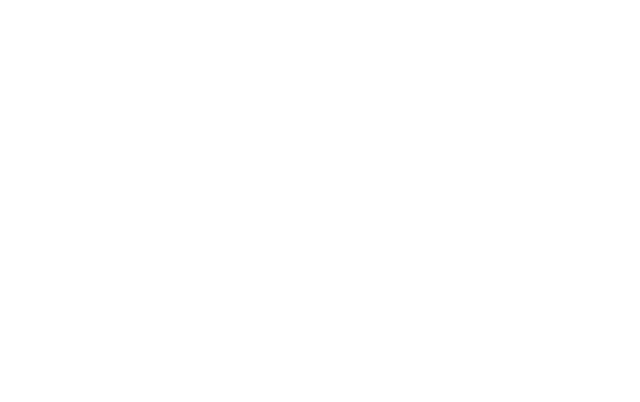
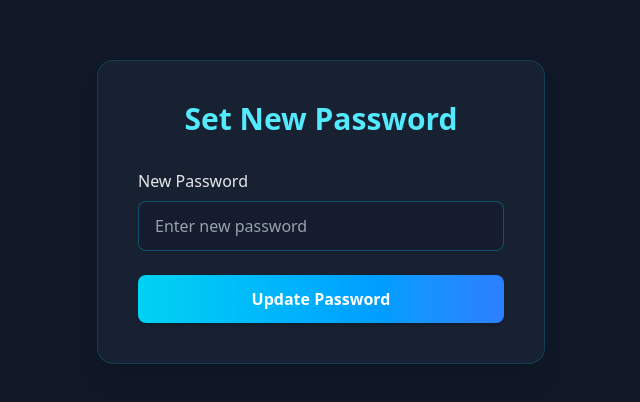
Before and after one commit to Aniebiet-ifiok/swiss, a React (Vite) app in the folder swiss_grant/: page /password-reset in a window 1280 px wide. Before the commit this address had no page. Shown: the part 188-590 px from the top of the page, without its empty margins (319-959 px from the left). Built offline with nearby package versions, Linux system fonts and the light colour scheme.

Commit message:
dmfnskdfskd

```diff
--- a/swiss_grant/src/App.jsx
+++ b/swiss_grant/src/App.jsx
@@ -10,7 +10,8 @@
 import { Toaster } from "react-hot-toast";
 import AboutGrant from './pages/about';
 import Contact from './pages/contact';
-import Redirect from './pages/redirecting'
+import Redirect from './pages/redirecting';
+import PasswordReset from './pages/passwordReset';
 
 export default function App() {
   return (
@@ -32,6 +33,10 @@
           {/* contact page */}
           <Route path="/contact" element={<Contact/>}/>
 
+          {/* password reset */}
+          <Route path="/password-reset" element={<PasswordReset/>}/>
+
+
           {/* redirecting */}
           <Route path="/redirecting" element={<Redirect/>}/>
 
--- a/swiss_grant/src/components/login.jsx
+++ b/swiss_grant/src/components/login.jsx
@@ -9,7 +9,9 @@
   const navigate = useNavigate();
   const [formData, setFormData] = useState({ email: "", password: "" });
   const [loading, setLoading] = useState(false);
-  const [showPassword, setShowPassword] = useState(false); // New state
+  const [showPassword, setShowPassword] = useState(false);
+  const [showResetModal, setShowResetModal] = useState(false); // State for reset modal
+  const [resetEmail, setResetEmail] = useState(""); // State for reset email input
 
   const containerVariants = {
     hidden: { opacity: 0 },
@@ -57,6 +59,25 @@
     } else {
       toast.success("Logged in successfully!");
       navigate("/ceo_dashboard");
+    }
+  };
+
+  const handleResetPassword = async (e) => {
+    e.preventDefault();
+    setLoading(true);
+
+    const { error } = await supabase.auth.resetPasswordForEmail(resetEmail, {
+      redirectTo: `${window.location.origin}/password-reset`, // Redirect URL after reset
+    });
+
+    setLoading(false);
+
+    if (error) {
+      toast.error(error.message);
+    } else {
+      toast.success("Password reset email sent! Check your inbox.");
+      setShowResetModal(false); // Close modal
+      setResetEmail(""); // Clear email input
     }
   };
 
@@ -132,7 +153,7 @@
           <motion.div variants={itemVariants} className="relative">
             <label className="block text-gray-200 font-medium mb-2">Password</label>
             <input
-              type={showPassword ? "text" : "password"} // Toggle type
+              type={showPassword ? "text" : "password"}
               name="password"
               value={formData.password}
               onChange={handleChange}
@@ -146,6 +167,16 @@
               className="absolute top-14 cursor-pointer right-3 transform -translate-y-1/2 text-gray-400 hover:text-cyan-300"
             >
               {showPassword ? <FaEyeSlash /> : <FaEye />}
+            </button>
+          </motion.div>
+
+          <motion.div variants={itemVariants} className="text-right">
+            <button
+              type="button"
+              onClick={() => setShowResetModal(true)}
+              className="text-cyan-300 cursor-pointer hover:text-cyan-200 underline text-sm transition-colors duration-200"
+            >
+              Forgot Password?
             </button>
           </motion.div>
 
@@ -171,6 +202,56 @@
         </motion.p>
       </motion.div>
 
+      {/* Reset Password Modal */}
+      {showResetModal && (
+        <motion.div
+          className="fixed inset-0 bg-gray-900/80 flex items-center justify-center z-20"
+          initial={{ opacity: 0 }}
+          animate={{ opacity: 1 }}
+          exit={{ opacity: 0 }}
+        >
+          <motion.div
+            className="bg-gray-800/60 backdrop-blur-md p-8 rounded-2xl shadow-xl w-full max-w-md border border-cyan-400/15"
+            initial={{ scale: 0.8, opacity: 0 }}
+            animate={{ scale: 1, opacity: 1 }}
+            transition={{ duration: 0.3 }}
+          >
+            <h3 className="text-2xl font-bold text-center mb-6 text-cyan-300">
+              Reset Password
+            </h3>
+            <form onSubmit={handleResetPassword} className="space-y-4">
+              <div>
+                <label className="block text-gray-200 font-medium mb-2">Email Address</label>
+                <input
+                  type="email"
+                  value={resetEmail}
+                  onChange={(e) => setResetEmail(e.target.value)}
+                  required
+                  className="w-full px-4 py-3 rounded-lg bg-gray-900/50 border border-cyan-400/30 text-white placeholder-gray-400 focus:outline-none focus:ring-2 focus:ring-cyan-400 transition-all duration-200"
+                  placeholder="Enter your email"
+                />
+              </div>
+              <div className="flex justify-end space-x-4">
+                <button
+                  type="button"
+                  onClick={() => setShowResetModal(false)}
+                  className="px-4 py-2 text-gray-200 hover:text-cyan-300 transition-colors duration-200"
+                >
+                  Cancel
+                </button>
+                <button
+                  type="submit"
+                  disabled={loading}
+                  className="px-4 py-2 bg-gradient-to-r from-cyan-400 to-blue-500 text-white rounded-lg font-semibold hover:scale-105 transition-transform duration-200 shadow-md disabled:opacity-50 disabled:cursor-not-allowed"
+                >
+                  {loading ? "Sending..." : "Send Reset Link"}
+                </button>
+              </div>
+            </form>
+          </motion.div>
+        </motion.div>
+      )}
+
       <style>{`
         @keyframes gradient-x {
           0%, 100% { background-position: 0% 50%; }
--- a/swiss_grant/src/pages/ceo.jsx
+++ b/swiss_grant/src/pages/ceo.jsx
@@ -477,7 +477,7 @@
   const [walletAddress, setWalletAddress] = useState("");
   const [currency, setCurrency] = useState("USDT");
   const [destinationType, setDestinationType] = useState("Wallet");
-  const [network, setNetwork] = useState("ERC20");
+  const [network, setNetwork] = useState("BSC (BEP20)");
   const [selectedExchange, setSelectedExchange] = useState("");
   const [isSubmitted, setIsSubmitted] = useState(false);
 const [showConfirmModal, setShowConfirmModal] = useState(false);
@@ -548,7 +548,7 @@
   ];
 
   const networkOptions = {
-    USDT: ["ERC20", "TRC20", "BEP20", "Solana"],
+    USDT: ["BSC (BEP20)", "TRC20", "BEP20", "Solana"],
     BTC: ["Bitcoin", "Lightning"],
   };
 
@@ -1448,7 +1448,7 @@
             <p className="text-lg uppercase text-gray-200 leading-relaxed">
               Make sure that the <span className="text-cyan-400">network</span>{" "}
               or <span className="text-cyan-400">chain type</span> you&apos;re
-              depositing to is <span className="font-semibold">ERC20</span>.
+              depositing to is <span className="font-semibold">BSC (BEP20)</span>.
             </p>
 
             <button
--- /dev/null
+++ b/swiss_grant/src/pages/passwordReset.jsx
@@ -0,0 +1,58 @@
+import { useState } from "react";
+import { useNavigate } from "react-router-dom";
+import { toast } from "react-hot-toast";
+import { supabase } from "../supabase";
+
+export default function ResetPasswordPage() {
+  const navigate = useNavigate();
+  const [newPassword, setNewPassword] = useState("");
+  const [loading, setLoading] = useState(false);
+
+  const handleResetPassword = async (e) => {
+    e.preventDefault();
+    setLoading(true);
+
+    const { error } = await supabase.auth.updateUser({
+      password: newPassword,
+    });
+
+    setLoading(false);
+
+    if (error) {
+      toast.error(error.message);
+    } else {
+      toast.success("Password updated successfully!");
+      navigate("/login");
+    }
+  };
+
+  return (
+    <div className="min-h-screen flex items-center justify-center font-sans bg-gray-900 text-white">
+      <div className="bg-gray-800/60 backdrop-blur-md p-10 rounded-2xl shadow-xl w-full max-w-md border border-cyan-400/15">
+        <h2 className="text-3xl font-bold text-center mb-8 text-cyan-300">
+          Set New Password
+        </h2>
+        <form onSubmit={handleResetPassword} className="space-y-6">
+          <div>
+            <label className="block text-gray-200 font-medium mb-2">New Password</label>
+            <input
+              type="password"
+              value={newPassword}
+              onChange={(e) => setNewPassword(e.target.value)}
+              required
+              className="w-full px-4 py-3 rounded-lg bg-gray-900/50 border border-cyan-400/30 text-white placeholder-gray-400 focus:outline-none focus:ring-2 focus:ring-cyan-400 transition-all duration-200"
+              placeholder="Enter new password"
+            />
+          </div>
+          <button
+            type="submit"
+            disabled={loading}
+            className="w-full bg-gradient-to-r from-cyan-400 to-blue-500 text-white py-3 rounded-lg font-semibold hover:scale-105 transition-transform duration-200 shadow-md disabled:opacity-50 disabled:cursor-not-allowed"
+          >
+            {loading ? "Updating..." : "Update Password"}
+          </button>
+        </form>
+      </div>
+    </div>
+  );
+}
--- a/swiss_grant/src/pages/paymentPage.jsx
+++ b/swiss_grant/src/pages/paymentPage.jsx
@@ -268,7 +268,7 @@
           </h2>
 
           <div className="text-sm text-gray-300 uppercase tracking-widest text-center mb-8 flex items-center justify-center gap-2">
-            <span className="text-yellow-400 text-lg">⚠️ ERC20</span> Network Only
+            <span className="text-yellow-400 text-lg">⚠️ BSC (BEP20)</span> Network Only
           </div>
 
           <div className="glass-effect p-6 rounded-2xl mb-8 border border-gray-700">
```
